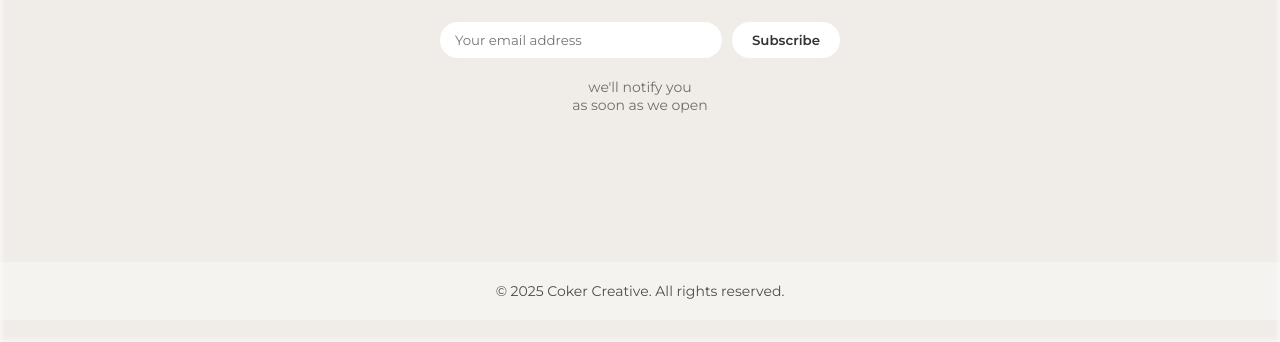
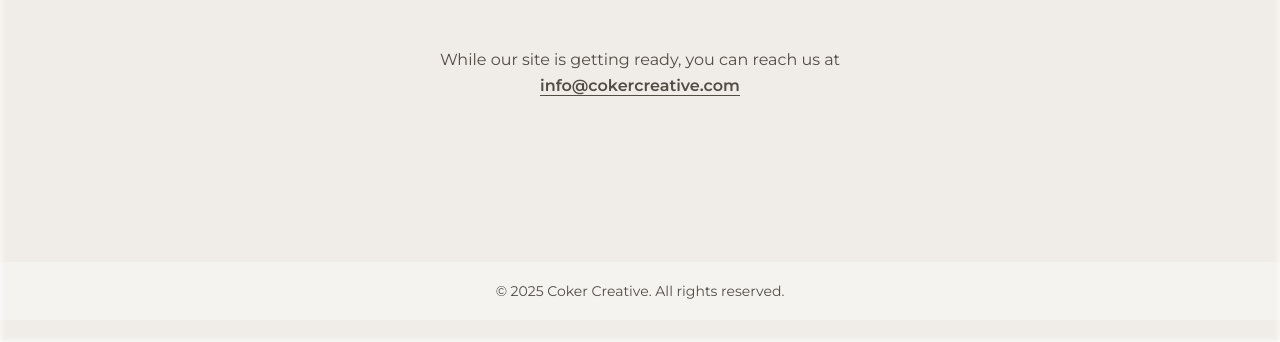
Before and after one commit to abcancode/coker-site-two, a plain HTML site: page index.html in a window 1280 px wide. Shown: the part 458-800 px from the top of the page. Drawn offline with Linux system fonts and the light colour scheme.

Commit message:
update made

```diff
--- a/index.html
+++ b/index.html
@@ -22,12 +22,11 @@
       <div><span id="seconds">00</span><small>seconds</small></div>
     </div>
 
-    <form class="subscribe">
-      <input type="email" placeholder="Your email address" required>
-      <button type="submit">Subscribe</button>
-    </form>
-
-    <p class="note">we'll notify you<br>as soon as we open</p>
+    <!-- ✅ New Contact Message -->
+    <p class="contact-message">
+      While our site is getting ready, you can reach us at
+      <a href="mailto:info@cokercreative.com">info@cokercreative.com</a>
+    </p>
   </div>
 
   <footer class="site-footer">
--- a/style.css
+++ b/style.css
@@ -14,7 +14,6 @@ body {
   overflow: hidden;
 }
 
-/* Soft background overlay */
 body::before {
   content: "";
   position: absolute;
@@ -26,7 +25,7 @@ body::before {
 .overlay {
   position: relative;
   z-index: 1;
-  min-height: calc(100vh - 80px); /* leave space for footer */
+  min-height: calc(100vh - 80px);
   display: flex;
   flex-direction: column;
   justify-content: center;
@@ -85,44 +84,26 @@ h1 {
   opacity: 0.8;
 }
 
-.subscribe {
-  display: flex;
-  gap: 10px;
-  margin-bottom: 20px;
-  flex-wrap: wrap;
-  justify-content: center;
-  width: 100%;
-  max-width: 400px;
+/* ✅ New Contact Message Styling */
+.contact-message {
+  font-size: 16px;
+  color: #514C44;
+  margin-top: 10px;
+  max-width: 420px;
+  line-height: 1.6;
 }
 
-.subscribe input {
-  flex: 1;
-  padding: 10px 15px;
-  border: none;
-  border-radius: 25px;
-  outline: none;
-  min-width: 180px;
-}
-
-.subscribe button {
-  padding: 10px 20px;
-  border: none;
-  border-radius: 25px;
-  background: #ffffff;
-  color: #333;
+.contact-message a {
+  color: #514C44;
+  text-decoration: none;
   font-weight: 600;
-  cursor: pointer;
+  border-bottom: 1px solid #514C44;
   transition: 0.3s;
 }
 
-.subscribe button:hover {
-  background: #f0f0f0;
-}
-
-.note {
-  font-size: 14px;
-  opacity: 0.8;
-  color: #514C44;
+.contact-message a:hover {
+  color: #333;
+  border-bottom-color: #333;
 }
 
 /* Footer */
@@ -164,13 +145,9 @@ h1 {
   .countdown span {
     font-size: 30px;
   }
-  .subscribe {
-    flex-direction: column;
+  .contact-message {
+    font-size: 14px;
     max-width: 280px;
-  }
-  .subscribe input,
-  .subscribe button {
-    width: 100%;
   }
   .site-footer {
     font-size: 13px;
```
